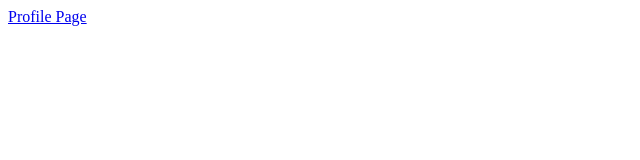
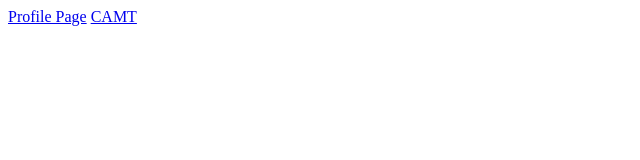
Before and after one commit to IcePutipong/Lab3.3, a plain HTML site: page index.html in a window 1280 px wide. Shown: the full height of the page, 0-640 px from the left. Drawn offline with Linux system fonts and the light colour scheme.

Commit message:
Add CAMT and link index

```diff
--- a/index.html
+++ b/index.html
@@ -1 +1,2 @@
 <a href="profile.html">Profile Page</a>
+<a href="CAMT.html">CAMT</a>
```
Also changed, not shown: CAMT.html (added).
